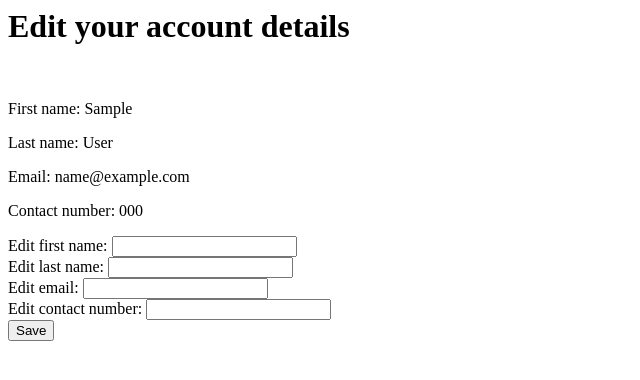
After one commit to esfurtado/tweets_project, a Django app: page /tweets/edit in a window 1280 px wide. The commit adds this page. Shown: the top 380 px of the page, without its empty margins (0-640 px from the left). Run offline with Django 4.2, Linux system fonts and the light colour scheme; a user stored in the database is signed in; tables that the repository leaves empty hold one stand-in row (values such as "Sample post").

Commit message:
Register and edit user details * Home page changed so it is the same for everyone, regardless of login status. * Changed some of the views logic so redirect is more intuitive * Templates have more hyperlinks to navigate between pages * Registration is now possible for new users * If user is already registered they can edit and save details

```diff
--- /dev/null
+++ b/tweets/templates/edit.html
@@ -0,0 +1,22 @@
+<h1>Edit your account details</h1>
+<br/>
+<p>First name: {{ profile.first_name }}</p>
+<p>Last name: {{ profile.last_name }}</p>
+<p>Email: {{ profile.email }}</p>
+<p>Contact number: {{ profile.contact_number }}</p>
+<form action="{% url 'edit_submit' %}" method="POST">
+    {% csrf_token %}
+    <label for="new_firstname">Edit first name:</label>
+    <input type="text" name="new_firstname" id="new_firstname">
+    <br/>
+    <label for="new_lastname">Edit last name:</label>
+    <input type="text" name="new_lastname" id="new_lastname">
+    <br/>
+    <label for="new_email">Edit email:</label>
+    <input type="email" name="new_email" id="new_email">
+    <br/>
+    <label for="new_contact">Edit contact number:</label>
+    <input type="text" name="new_contact" id="new_contact">
+    <br/>
+    <input type="submit" value="Save">
+</form>
--- a/tweets/urls.py
+++ b/tweets/urls.py
@@ -4,5 +4,8 @@ from . import views
 urlpatterns = [
     path('', views.home, name='home'),
     path('registration', views.registration, name='registration'),
-    path('registration/submit', views.registration_submit, name='registration_submit')
+    path('registration/submit', views.registration_submit, name='registration_submit'),
+    path('profile/<str:username>', views.profile, name='profile'),
+    path('edit', views.edit, name='edit'),
+    path('edit/submit', views.edit_submit, name='edit_submit'),
 ]
--- a/tweets/views.py
+++ b/tweets/views.py
@@ -1,6 +1,8 @@
+from django.core.exceptions import PermissionDenied
 from django.shortcuts import redirect, render
-from django.http import HttpResponse
+
 from tweets.models import Profile, User
+
 #from django.contrib.auth import login
 #Note that the login template already sends a message saying login not successful if invalid credentials are used
 
@@ -9,7 +11,13 @@ def home(request):
 
 
 def registration(request):
-    return render(request, 'registration.html', context={})
+    #if user is already registered they can edit their details
+    #if not they can register and create a new profile
+    if request.user.is_authenticated:
+        return redirect('edit')
+    else:
+        return render(request, 'registration.html', context={})
+
 
 def registration_submit(request):
     first_name = request.POST["first_name"]
@@ -25,10 +33,16 @@ def registration_submit(request):
         err_msg = "Username already exists"
         return render(request, 'registration.html', context={'error': err_msg})
 
-    #Validate password
+    # Validate password
     if password != confirm_password:
             err_msg = "Your password confirmation did not match your password"
             return render(request, 'registration.html', context={'error': err_msg})
+
+    # Validate email
+    same_email = User.objects.filter(email=email).count()
+    if same_email > 0:
+        err_msg = "You already have an account with this email"
+        return render(request, 'registration.html', context={'error': err_msg})
 
     # Save to database
     u = User.objects.create_user(username, password=password)
@@ -36,3 +50,48 @@ def registration_submit(request):
     p.save()
 
     return redirect('login')
+
+
+def profile(request, username):
+    if request.user.username == username:
+        return render(request, 'profile.html',context={})
+    else:
+        raise PermissionDenied()
+
+
+def edit(request):
+    if request.user.is_authenticated:
+        user = request.user
+        profile = Profile.objects.get(user_id=user.id)
+
+        return render(request, 'edit.html', context={ 'profile': profile })
+            # 'current_firstname': profile.first_name, 'current_lastname:': profile.last_name, 'current_email': profile.email, 'current_contact': profile.contact_number})
+    else:
+        return redirect('login')
+
+
+def edit_submit(request):
+    new_firstname = request.POST["new_firstname"]
+    new_lastname = request.POST["new_lastname"]
+    new_email = request.POST["new_email"]
+    new_contact = request.POST["new_contact"]
+
+    print(f"{new_lastname}")
+    user = request.user
+    profile : Profile = Profile.objects.get(user_id=user.id)
+
+    #If user changed a field, save to database, otherwise do nothing
+    if new_firstname !='':
+        profile.first_name = new_firstname
+
+    if new_lastname != '':
+        profile.last_name = new_lastname
+
+    if new_email !='':
+        profile.email = new_email
+
+    if new_contact !='':
+        profile.contact_number = new_contact
+
+    profile.save()
+    return redirect('profile', user.username)
```
Also changed, not shown: notes/Register user and save to models.md (+11 -0 lines), tweets/templates/home.html (+5 -6 lines), tweets/templates/profile.html (added, +11 -0 lines).
